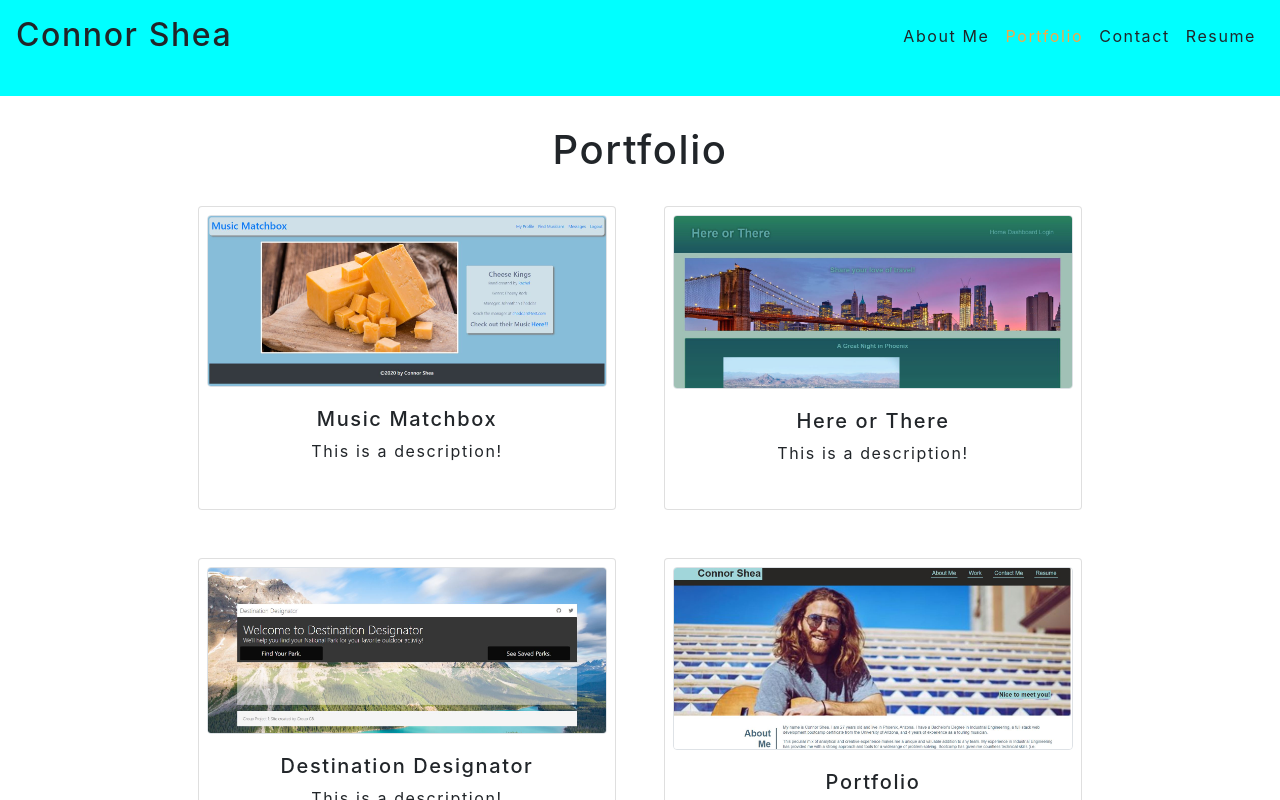
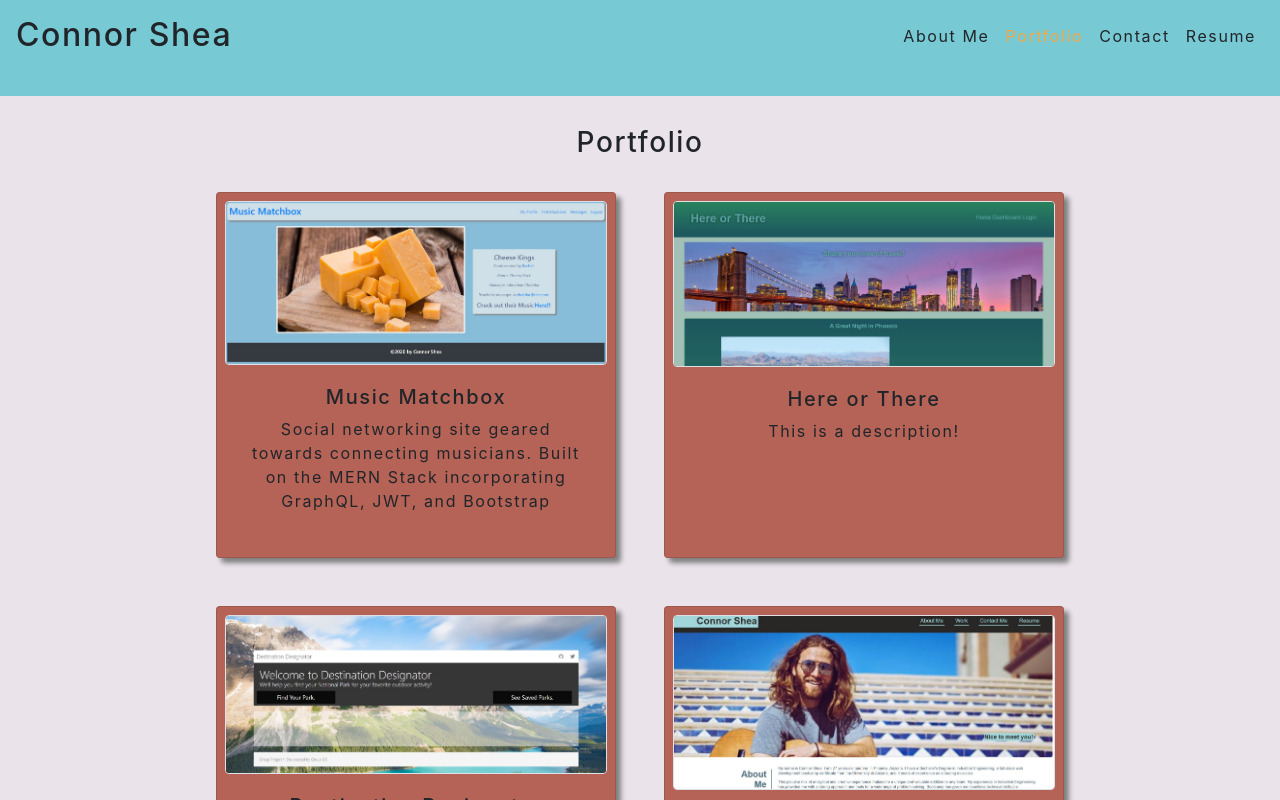
Before and after one commit to connorshea15/shea-portfolio, a React (Create React App) app: page / in a window 1280 px wide. Both pictures are taken after a click on the element "Portfolio". Shown: the top 800 px of the page. Built offline with nearby package versions, Linux system fonts and the light colour scheme.

Commit message:
Further Styling all day!

```diff
--- a/src/App.js
+++ b/src/App.js
@@ -16,7 +16,7 @@ function App() {
 
 
   return (
-    <div className="">
+    <div>
       <Header
         sections={sections}
         currentSection={currentSection}
--- a/src/components/About/index.js
+++ b/src/components/About/index.js
@@ -7,8 +7,8 @@ function About() {
 
     return (
        <div>
-            <h1 className="text-center">About Me!</h1>
-            <div className="d-flex flex-row flex-wrap justify-content-center">
+            <h3 className="text-center">About Me!</h3>
+            <div className="d-flex flex-row flex-wrap justify-content-center my-2">
                 <img src={require(`../../assets/profile-picture.JPG`)} className="profile-pic mx-2"></img>
                 <div className="mx-2">
                     <p>
--- a/src/components/Contact/index.js
+++ b/src/components/Contact/index.js
@@ -43,8 +43,8 @@ function Contact() {
 
     return (
         <section>
-                <h1 className="text-center">Contact</h1>
-                <form id="contact-form" className="img-responsive mx-auto p-4 border rounded" onSubmit={handleSubmit}>
+                <h3 className="text-center">Contact</h3>
+                <form id="contact-form" className="img-responsive mx-auto my-4 p-4 border rounded" onSubmit={handleSubmit}>
                     <div class="form-group">
                         <label htmlFor="name">Name: </label>
                         <div>
--- a/src/components/Project/index.js
+++ b/src/components/Project/index.js
@@ -19,7 +19,7 @@ function Project() {
             name: "Music Matchbox",
             link: "https://music-matchbox.herokuapp.com/",
             gitLink: "https://github.com/connorshea15/Music-Matchbox",
-            description: "This is a description!"
+            description: "Social networking site geared towards connecting musicians. Built on the MERN Stack incorporating GraphQL, JWT, and Bootstrap"
         },
         {
             name: "Here or There",
@@ -55,7 +55,7 @@ function Project() {
 
     return (
         <div>
-            <h1 className="text-center">Portfolio</h1>
+            <h3 className="text-center">Portfolio</h3>
         <div class="d-flex flex-row justify-content-center">
             {projects.map((project, i) => (
                     <div class="card m-4 p-2 project-card" key={project.name}>
@@ -77,7 +77,7 @@ function Project() {
                         </div>
                         <div class="card-body text-center">
                             <h5>{project.name}</h5>
-                            <p>{project.description}</p>
+                            <p class="text-wrap">{project.description}</p>
                         </div>
                     </div>
             ))}
--- a/src/components/Resume/index.js
+++ b/src/components/Resume/index.js
@@ -4,7 +4,7 @@ function Resume() {
 
     return (
         <div className="text-center">
-            <h1 className="text-center">Download My <a href="https://docs.google.com/document/d/1pkfHg0PUpo0HLfnpJjwBrvLLf8RLRVnBbrfHMrw41Dk/export?format=pdf" target="_blank">Resume</a></h1>
+            <h3 className="text-center">Download My <a href="https://docs.google.com/document/d/1pkfHg0PUpo0HLfnpJjwBrvLLf8RLRVnBbrfHMrw41Dk/export?format=pdf" target="_blank">Resume</a></h3>
             <div className="flex-row flex-center px-2">
                 <div className="mx-2">
                     <h4>Front-end Proficiencies</h4>
--- a/src/index.css
+++ b/src/index.css
@@ -28,13 +28,22 @@ body {
   font-size: 18px;
   letter-spacing: .1em;
   background: var(--dark);
-  color: var(--light);
+  background-color: #66B9Bf;
   font-family: 'Poiret One', cursive;
 
 }
 
 header {
-  background-color: aqua;
+  background-color: #77C9D4;
+  box-shadow: 0px 10px 10px grey!important;
+}
+
+main {
+  background-color: #EAE3EA;
+}
+
+.form-control {
+  background-color: #EAE3EA!important;
 }
 
 code {
@@ -133,6 +142,16 @@ li p {
   opacity: 0.7;
 }
 
+.card {
+  background-color: #B56357!important;
+  box-shadow: 5px 5px 5px grey;
+}
+
+.project-card {
+  width: 25rem;
+  height: auto;
+}
+
 .image-stack {
   position: relative;
 }
@@ -143,7 +162,7 @@ li p {
 }
 
 .project-photo {
-  width: 25rem;;
+  width: 25rem;
   height: auto;
 }
 
@@ -152,7 +171,7 @@ li p {
   bottom: 100%;
   left: 0;
   right: 0;
-  background-color: #008CBA;
+  background-color: #77C9D4;
   overflow: hidden;
   width: 100%;
   height: 0;
@@ -182,9 +201,10 @@ li p {
 
 .footer {
   margin: 0 auto;
-	max-width: 90%;
+	max-width: 100%;
   padding: 30px 30px;
   text-align: center;
+  background-color: #77C9D4;
 }
 
 .li-logo {
@@ -198,6 +218,7 @@ li p {
 
 #contact-form {
   width: 80%;
+  background-color: #B56357!important ;
 }
 
 .text-center {
```
